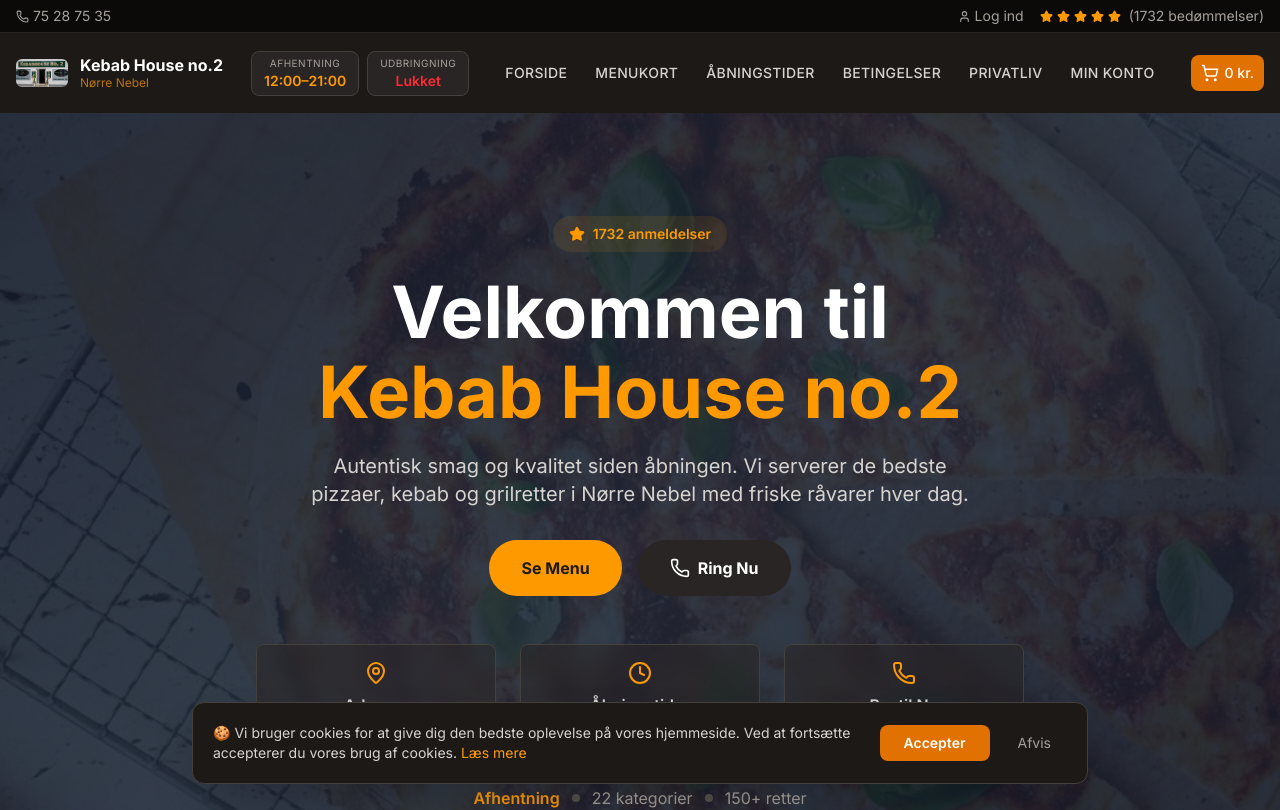
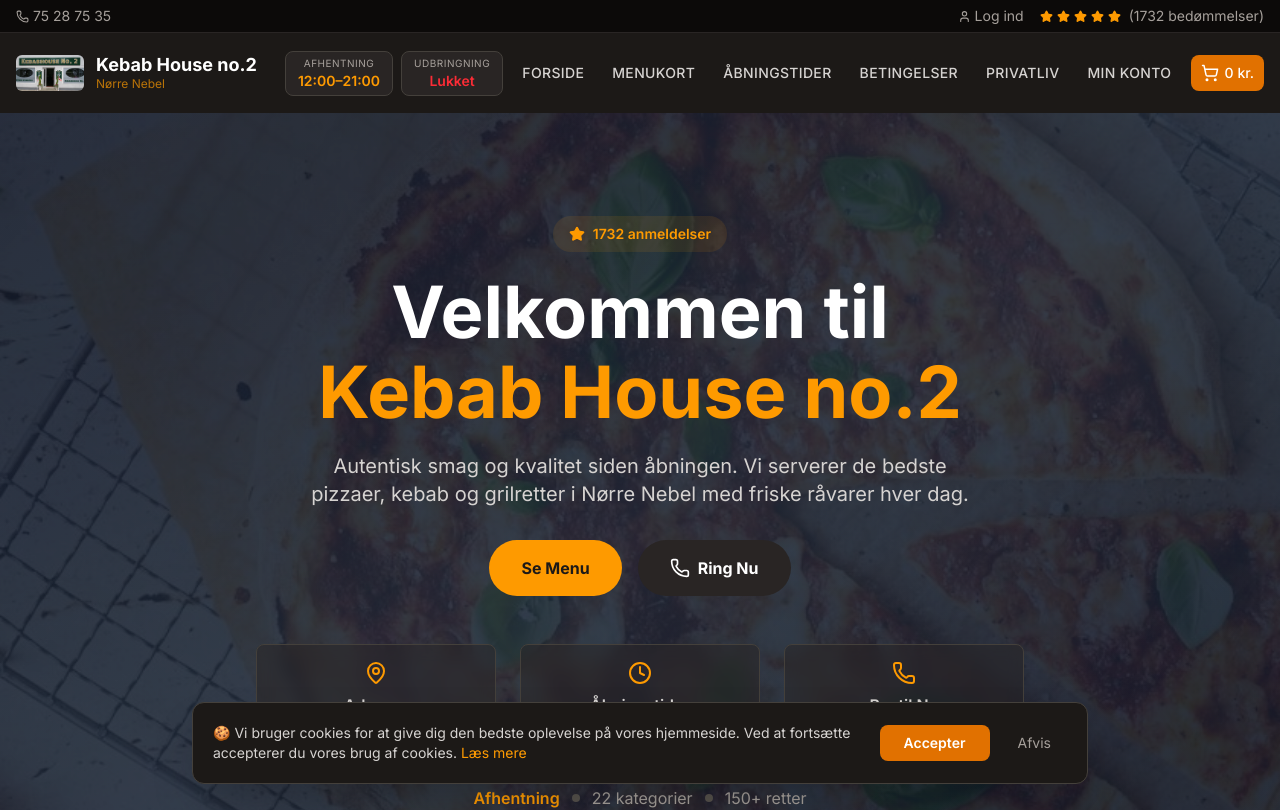
Before and after one commit to SloThdk/KebabHouseNo2, a Next.js app: page / in a window 1280 px wide. Shown: the top 810 px of the page. Built offline with nearby package versions, Linux system fonts and the light colour scheme.

Commit message:
fix: increase logo size 52→68px, bump brand text to text-lg

```diff
--- a/src/components/Navigation.tsx
+++ b/src/components/Navigation.tsx
@@ -88,12 +88,12 @@
               <Image
                 src="/logo.png"
                 alt="Kebab House no.2"
-                width={52}
-                height={52}
+                width={68}
+                height={68}
                 className="rounded-md"
               />
               <div className="hidden sm:block">
-                <p className="text-white font-bold text-base leading-tight">Kebab House no.2</p>
+                <p className="text-white font-bold text-lg leading-tight">Kebab House no.2</p>
                 <p className="text-amber-500/70 text-xs">Nørre Nebel</p>
               </div>
               <div className="hidden md:flex items-center gap-2 ml-4">
```
